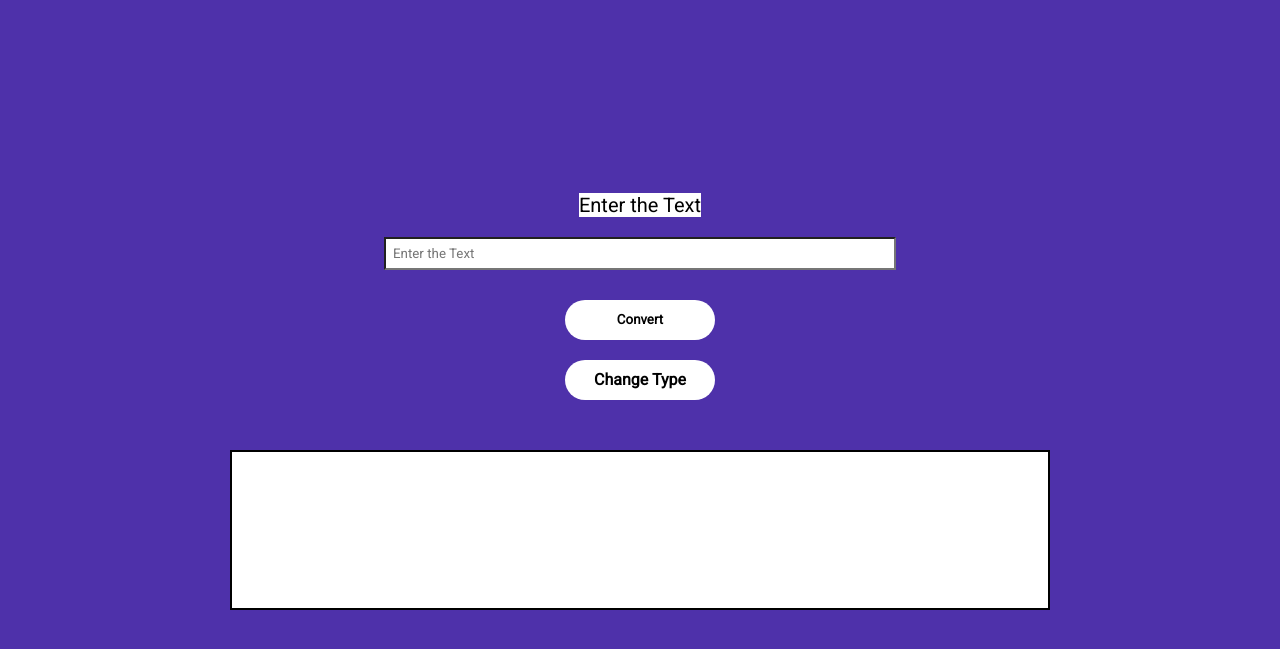
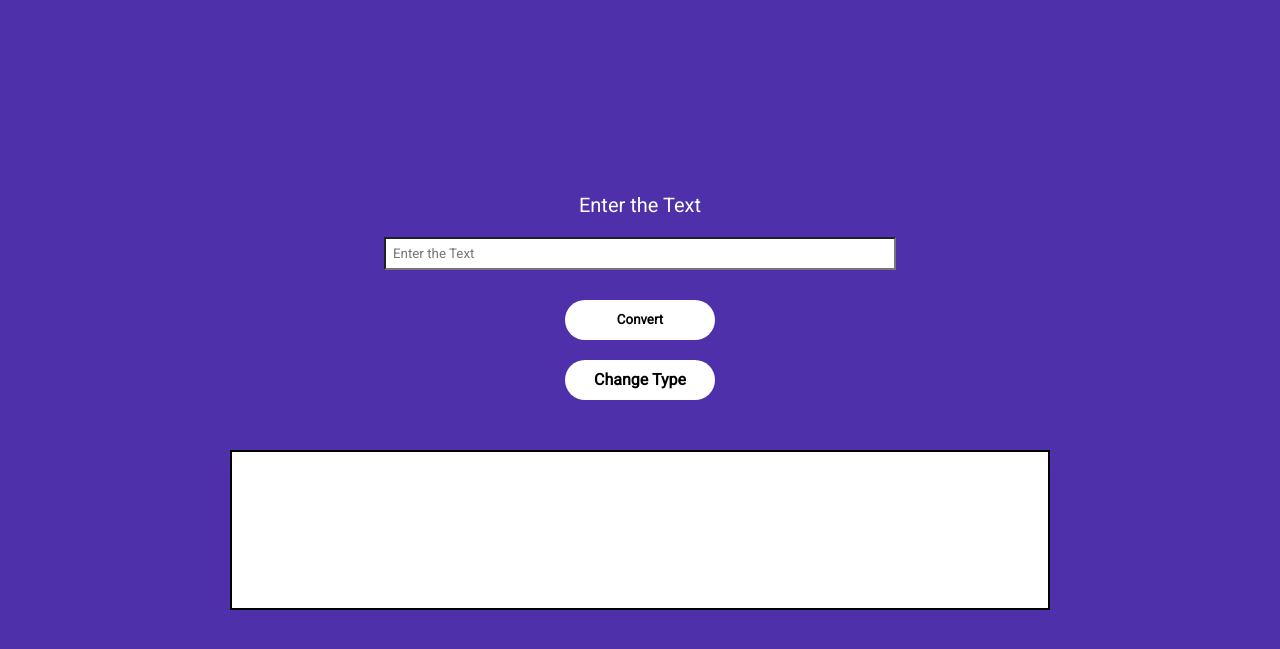
Before and after one commit to Sankar-2006/MorseCodeEnNDeCode, a plain HTML site: page index.html in a window 1280 px wide. Shown: the part 61-710 px from the top of the page. Drawn offline with Linux system fonts and the light colour scheme.

Commit message:
Update style.css

```diff
--- a/style.css
+++ b/style.css
@@ -47,7 +47,7 @@ section label {
 	transform: translateY(-30px);
 	font-size: 20px;
 	cursor: pointer;
-	background-color: #fff;
+	color: #fff;
 }
 
 section input[type = text] {
```
